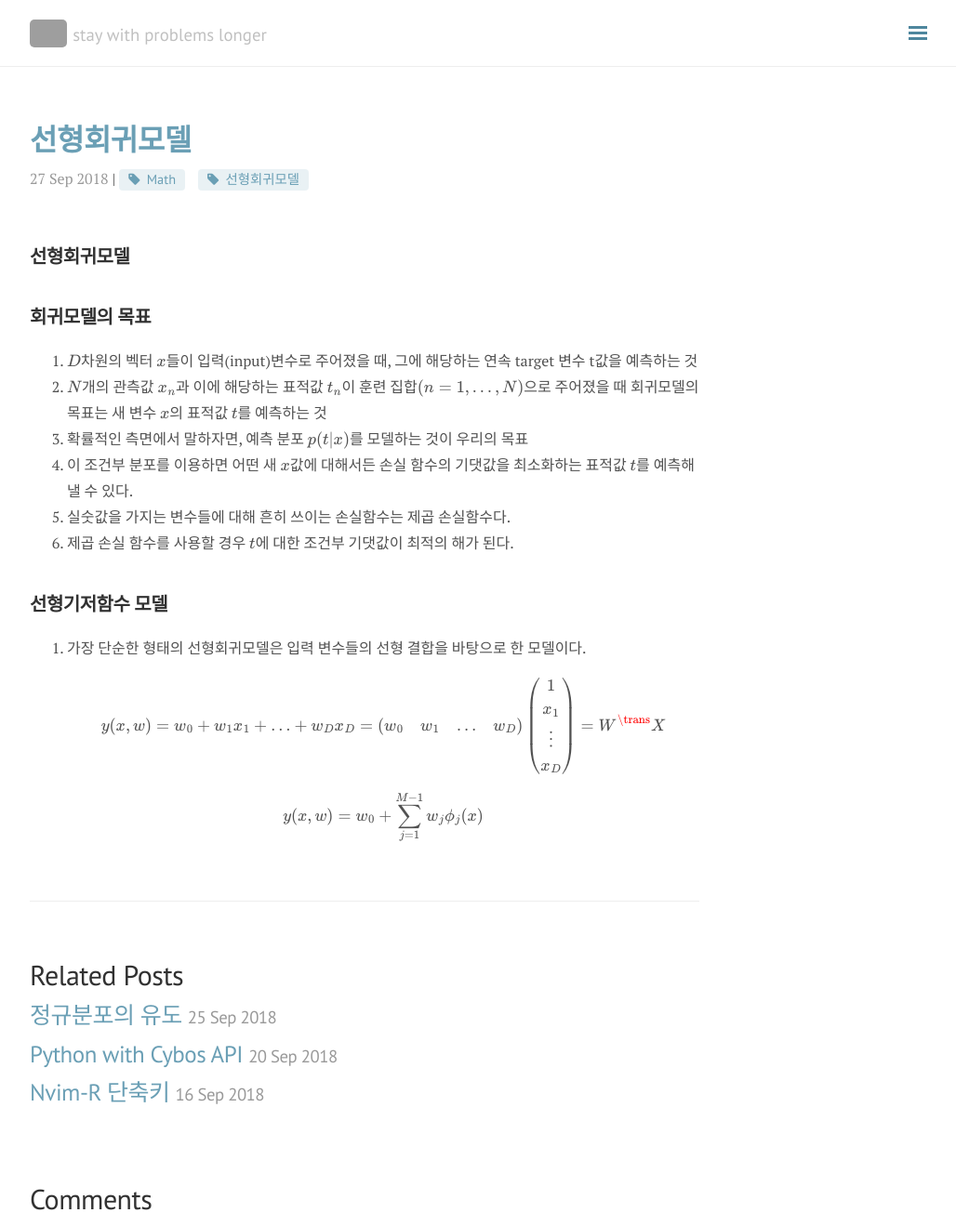
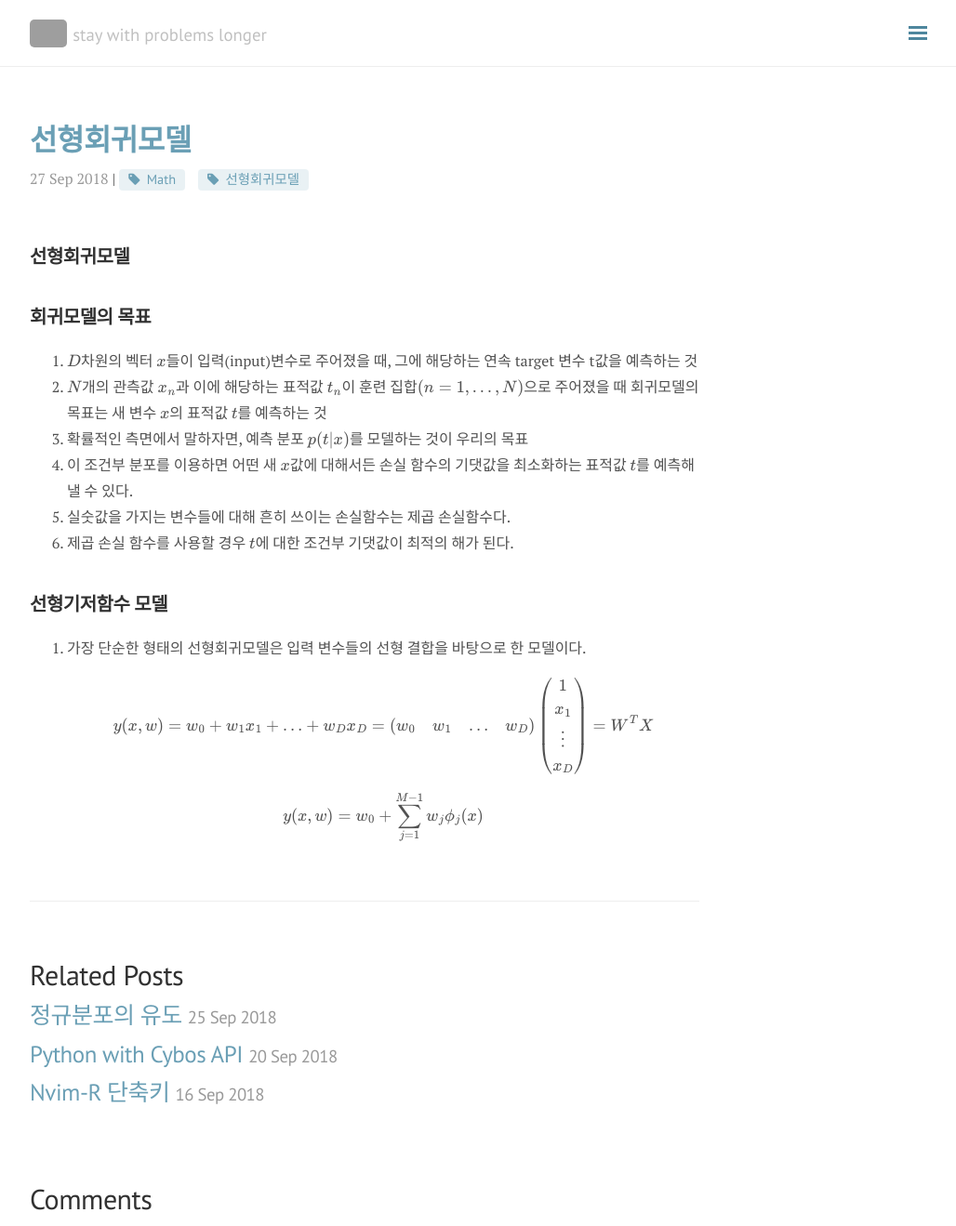
Before and after one commit to seokhoonj/seokhoonj.github.io, a Jekyll site: the page built from _posts/Math/2018-09-27-Math-linear_regression.md, in a window 1280 px wide and 1319 px high. Shown: the whole window at 93% size, without its empty margins (248-1276 px from the left). Built offline with Jekyll 4.4.1, drawn with Linux system fonts in a browser that asks for light colours; nearby versions of some CDN libraries; formulas are drawn with MathJax 3; comment, search, counter and statistics services are not loaded; grey boxes are pictures that could not be loaded.

Commit message:
add _posts

```diff
--- a/_posts/Math/2018-09-27-Math-linear_regression.md
+++ b/_posts/Math/2018-09-27-Math-linear_regression.md
@@ -20,5 +20,5 @@ comments: false
 
 ## 선형기저함수 모델
 1. 가장 단순한 형태의 선형회귀모델은 입력 변수들의 선형 결합을 바탕으로 한 모델이다.
-\\( y(x, w) = w\_0 + w\_1x\_1 + ... + w\_Dx\_D  = \left(\begin{array}{ccc} w\_0 & w\_1 & \ldots & w\_D \end{array}\right) \left(\begin{array}{c} 1 \\\\ x\_1 \\\\ \vdots \\\\ x\_D \end{array}\right) = W^{\\trans} X \\)
+\\( y(x, w) = w\_0 + w\_1x\_1 + ... + w\_Dx\_D  = \left(\begin{array}{ccc} w\_0 & w\_1 & \ldots & w\_D \end{array}\right) \left(\begin{array}{c} 1 \\\\ x\_1 \\\\ \vdots \\\\ x\_D \end{array}\right) = W^T X \\)
 \\( y(x, w) = w\_0 + \sum\_{j=1}^{M-1} w\_j\phi\_j(x) \\)
```
